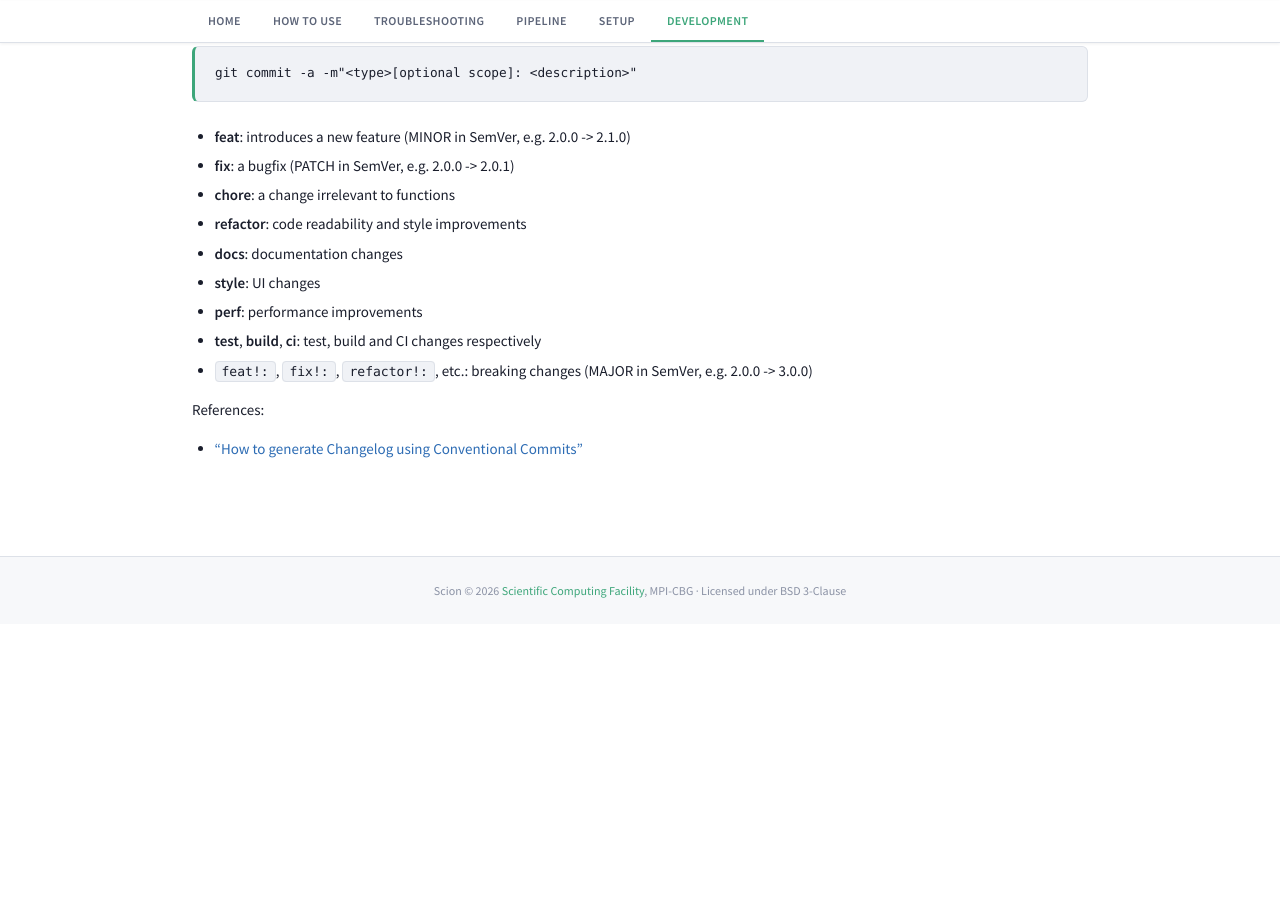
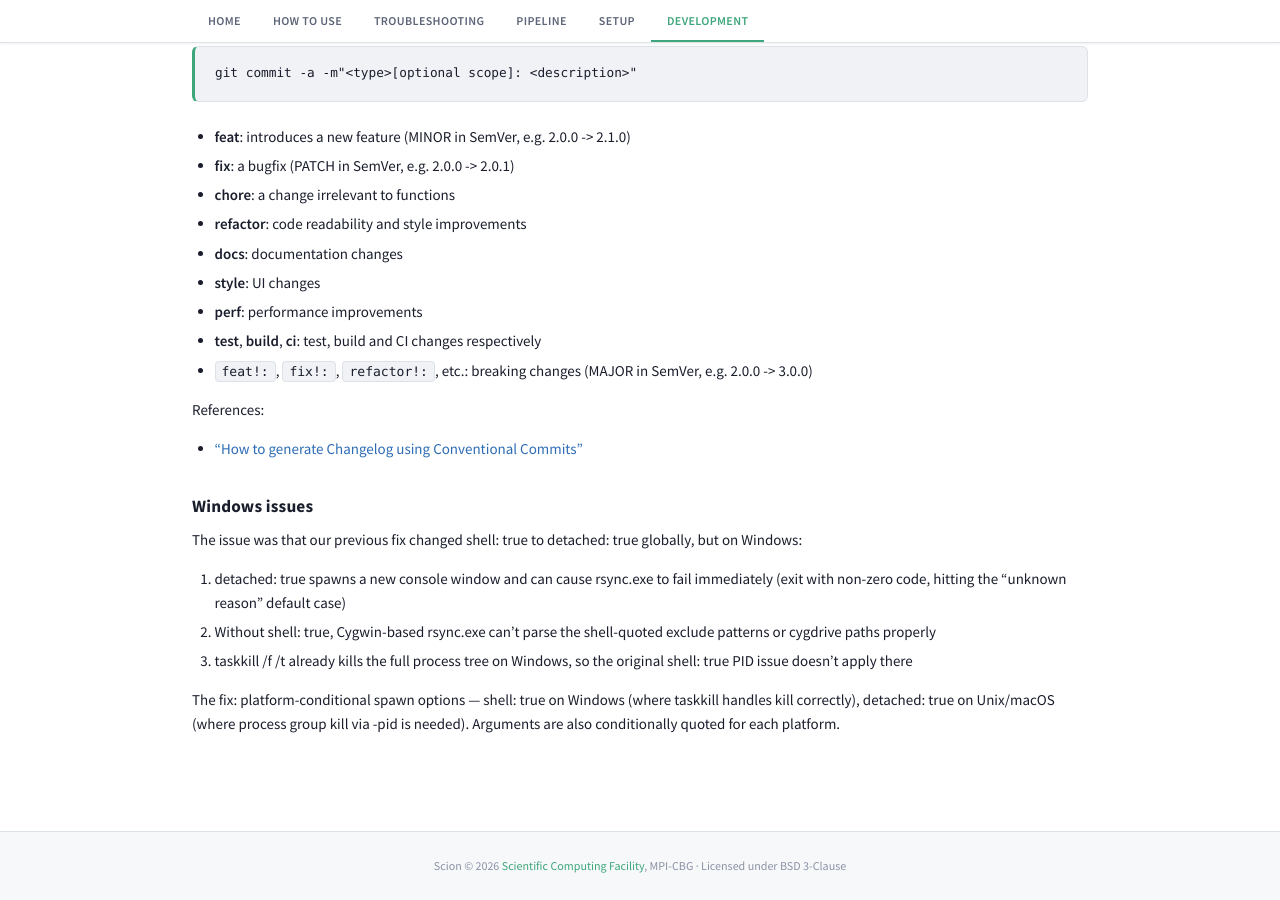
Before and after one commit to mpicbg-scicomp/scion, a Jekyll site: the page built from docs/dev.md, in a window 1280 px wide and 900 px high, scrolled down 1924 px. Built offline with Jekyll 4.4.1, drawn with Linux system fonts in a browser that asks for light colours; our own code applies the rules of GitHub Pages for plain Markdown files; before the commit the page ends 2548 px from its top, so only the background shows below that.

Commit message:
📚 docs: update Windows rsync installation instructions and clarify rsync bundling

```diff
--- a/docs/dev.md
+++ b/docs/dev.md
@@ -81,3 +81,16 @@ git commit -a -m"<type>[optional scope]: <description>"
 
 References:
 * ["How to generate Changelog using Conventional Commits"](https://medium.com/jobtome-engineering/how-to-generate-changelog-using-conventional-commits-10be40f5826c)
+
+
+### Windows issues
+
+The issue was that our previous fix changed shell: true to detached: true globally, but on Windows:
+
+1. detached: true spawns a new console window and can cause rsync.exe to fail immediately (exit with non-zero code, hitting the
+   "unknown reason" default case)
+2. Without shell: true, Cygwin-based rsync.exe can't parse the shell-quoted exclude patterns or cygdrive paths properly
+3. taskkill /f /t already kills the full process tree on Windows, so the original shell: true PID issue doesn't apply there
+
+The fix: platform-conditional spawn options — shell: true on Windows (where taskkill handles kill correctly), detached: true on
+Unix/macOS (where process group kill via -pid is needed). Arguments are also conditionally quoted for each platform.
```
Also changed, not shown: docs/index.md (+1 -1 lines), docs/setup.md (+8 -0 lines).
